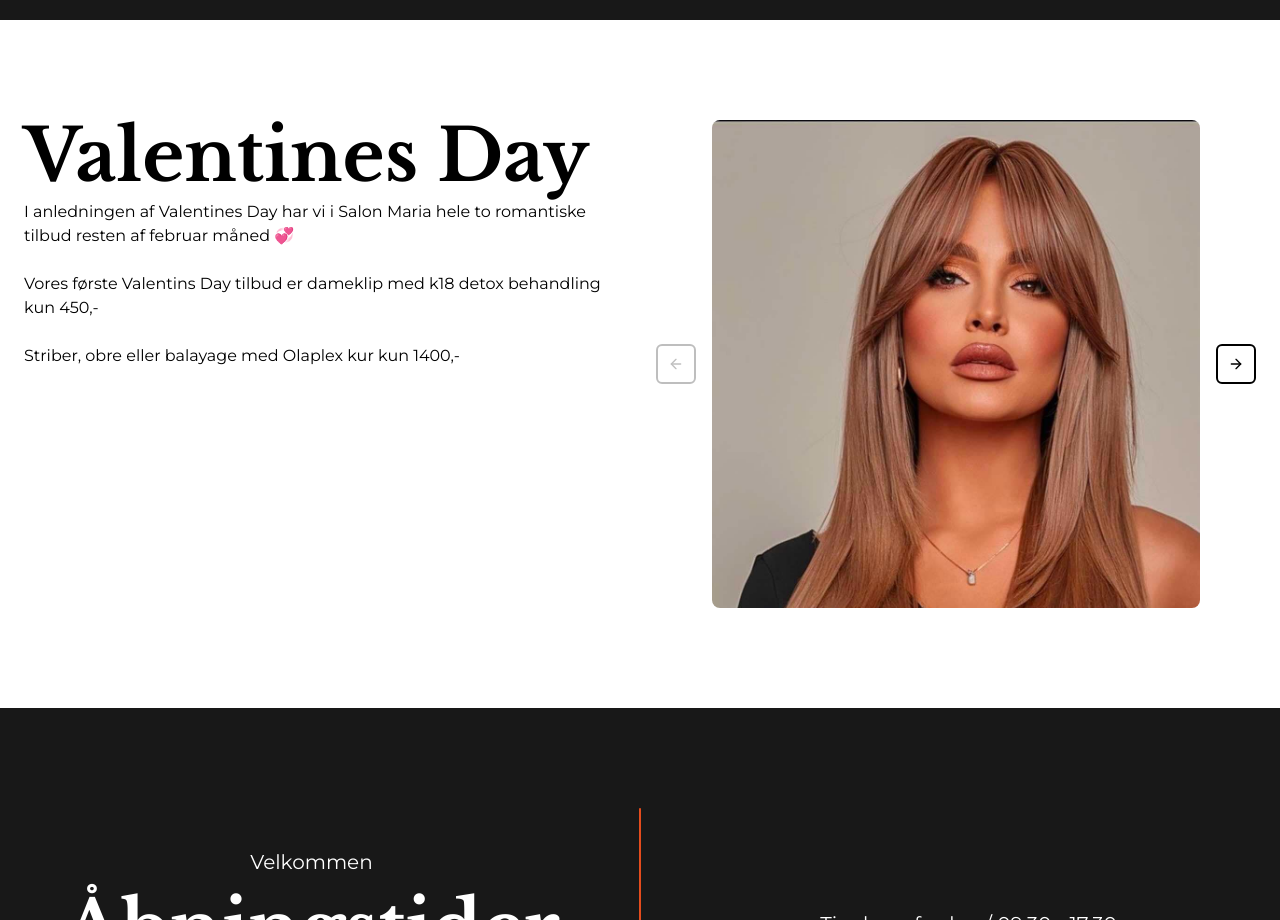
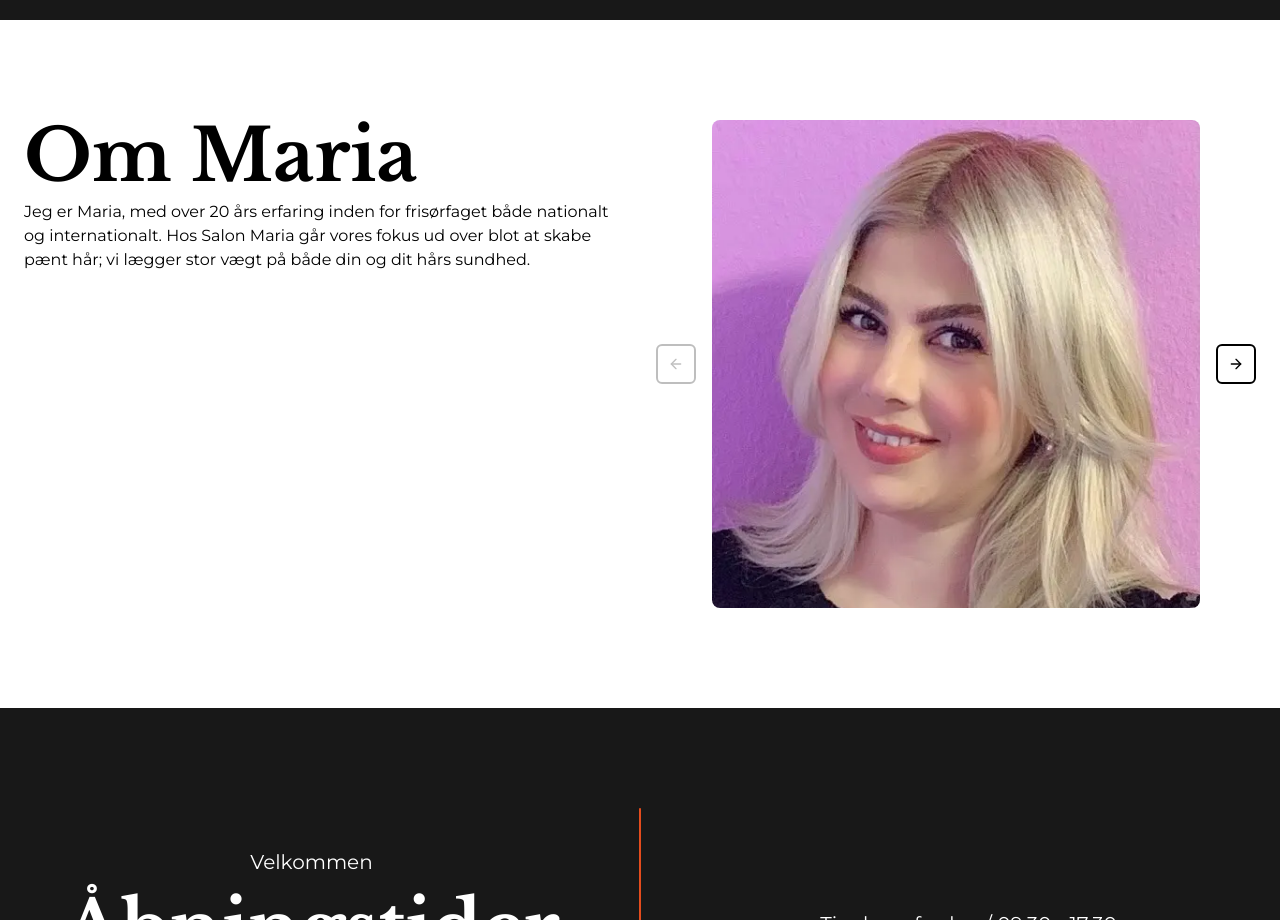
Before and after one commit to magnusdalkvist/salon-maria-v2, a Next.js app: page / in a window 1280 px wide. Shown: the part 960-1880 px from the top of the page. Built offline with nearby package versions, Linux system fonts and the light colour scheme.

Commit message:
Removed valentines day offer

```diff
--- a/app/page.js
+++ b/app/page.js
@@ -72,18 +72,6 @@ export default function Home() {
 }
 
 const slides = [
-  {
-    content: `
-        <h2 class="text-4xl sm:text-5xl md:text-6xl lg:text-7xl font-bold font-serif">
-          Valentines Day
-        </h2>
-        <p>
-          I anledningen af Valentines Day har vi i Salon Maria hele to romantiske tilbud resten af februar måned 💞 <br><br> Vores første Valentins Day tilbud er dameklip med k18 detox behandling kun 450,- <br><br> Striber, obre eller balayage med Olaplex kur kun 1400,-
-        </p>
-      `,
-    image: "/valentines.webp",
-    alt: "Maria",
-  },
   {
     content: `
         <h2 class="text-4xl sm:text-5xl md:text-6xl lg:text-7xl font-bold font-serif">
```
